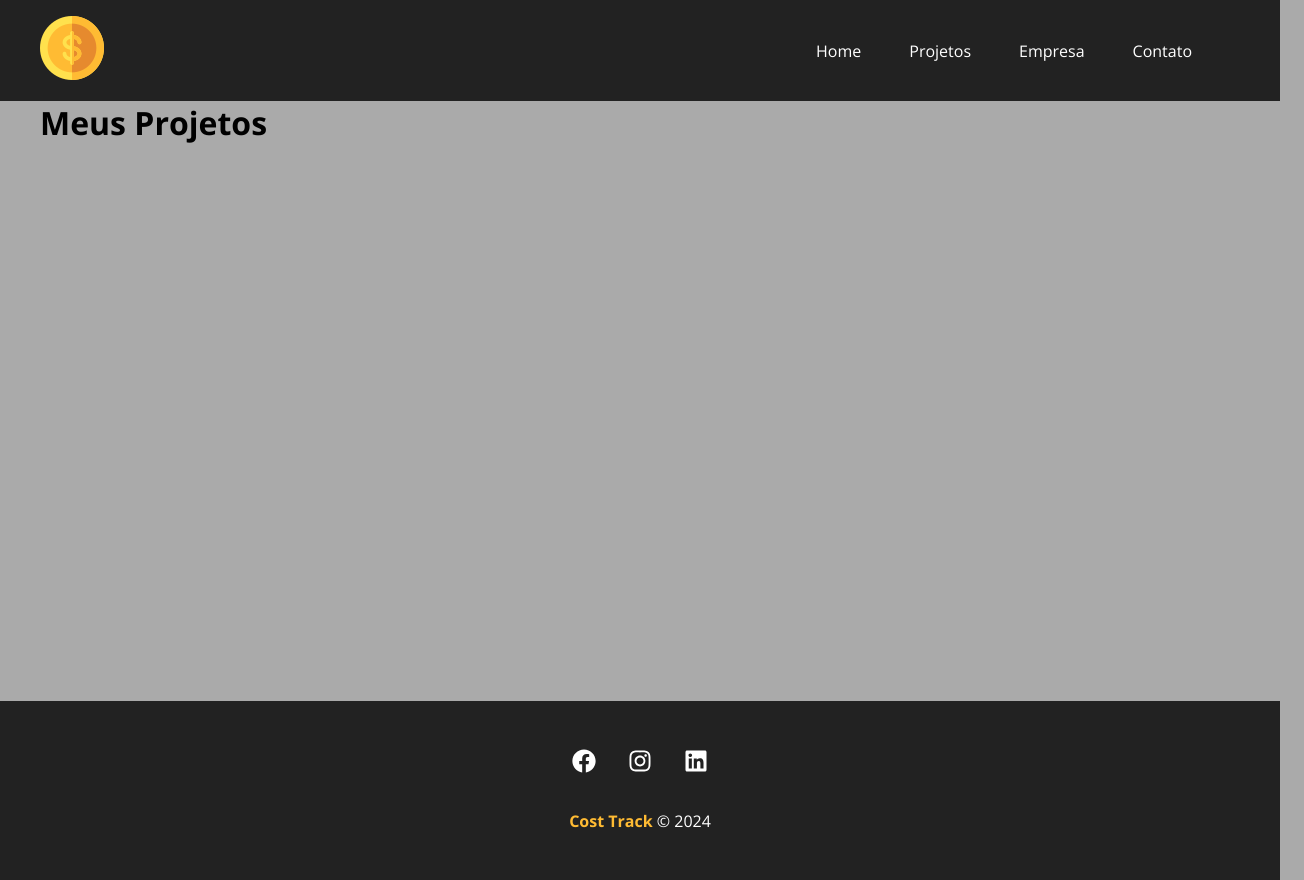
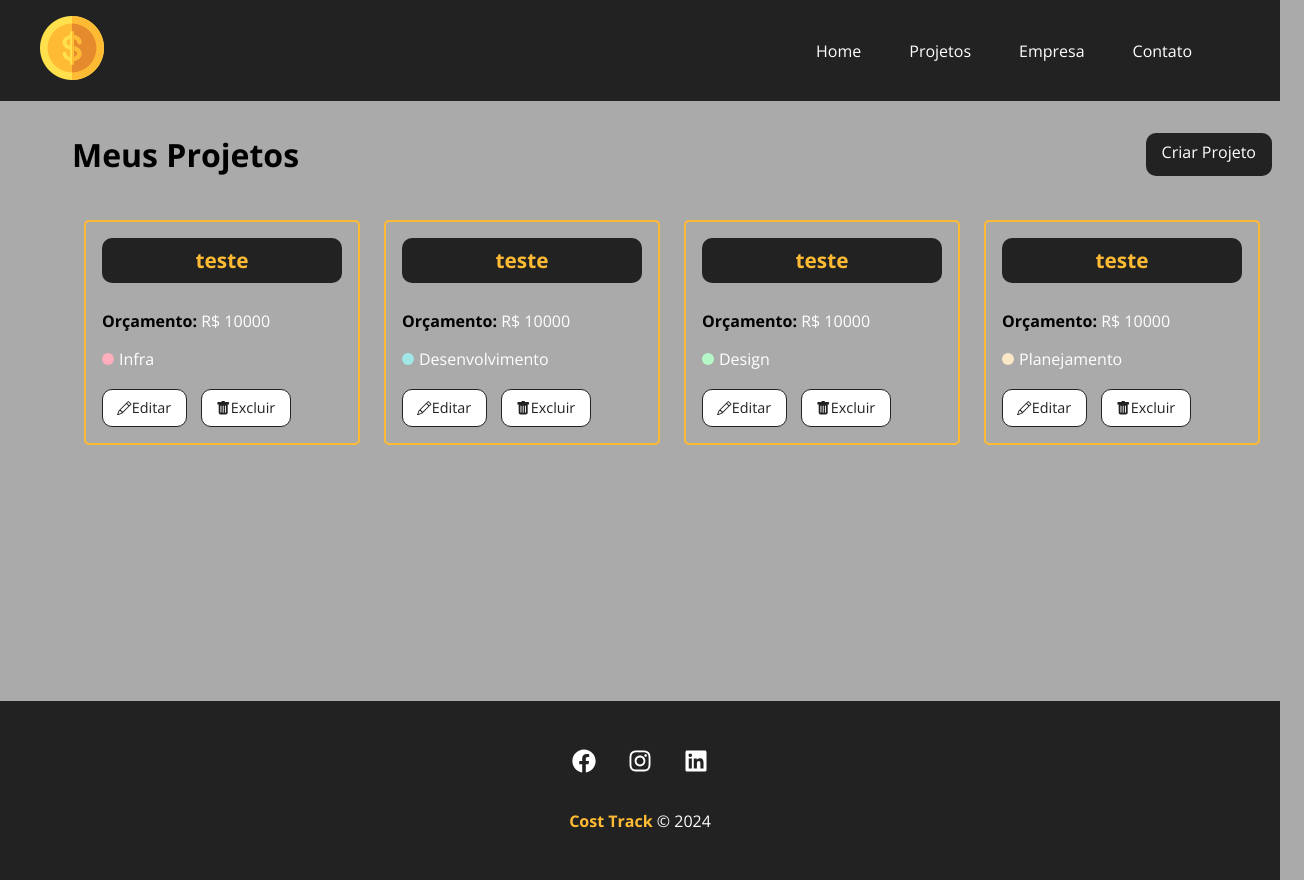
Before and after one commit to Matheus7p/CostTrack, a React (Create React App) app: page /projects in a window 1280 px wide. Shown: the whole page, 1304 px wide, since content can reach past the window. Built offline with nearby package versions, Linux system fonts and the light colour scheme; data requests are answered from the project's data file.

Commit message:
Rescue of projects from the API

```diff
--- a/db.json
+++ b/db.json
@@ -2,11 +2,44 @@
   "projects": [
     {
       "id": "c0e1",
-      "name": "sim",
-      "budget": "1234",
+      "name": "teste",
+      "budget": "10000",
       "category": {
         "id": "1",
         "name": "Infra"
+      },
+      "cost": 0,
+      "services": []
+    },
+    {
+      "id": "0f64",
+      "name": "teste",
+      "budget": "10000",
+      "category": {
+        "id": "2",
+        "name": "Desenvolvimento"
+      },
+      "cost": 0,
+      "services": []
+    },
+    {
+      "id": "3784",
+      "name": "teste",
+      "budget": "10000",
+      "category": {
+        "id": "3",
+        "name": "Design"
+      },
+      "cost": 0,
+      "services": []
+    },
+    {
+      "id": "4894",
+      "name": "teste",
+      "budget": "10000",
+      "category": {
+        "id": "4",
+        "name": "Planejamento"
       },
       "cost": 0,
       "services": []
--- a/src/components/layout/LinkButton/LinkButton.jsx
+++ b/src/components/layout/LinkButton/LinkButton.jsx
@@ -1,10 +1,13 @@
 import { Link } from 'react-router-dom'
 import styles from './LinkButton.module.css'
 
-export function LinkButton({to, text}) {
+function LinkButton({to, text}) {
     return (
         <Link className={styles.btn} to={to}>
             {text}
         </Link>
     )
 }
+
+
+export default LinkButton
--- a/src/components/pages/Home/Home.jsx
+++ b/src/components/pages/Home/Home.jsx
@@ -1,5 +1,5 @@
 import styles from './Home.module.css'
-import { LinkButton } from '../../layout/LinkButton/LinkButton'
+import LinkButton from '../../layout/LinkButton/LinkButton'
 import savings from '../../../Assets/savings.svg'
 
 
--- a/src/components/pages/Projects/Projects.jsx
+++ b/src/components/pages/Projects/Projects.jsx
@@ -1,23 +1,58 @@
 import styles from './Projects.module.css'
 import Message from '../../layout/Message/Message'
 import { useLocation } from 'react-router-dom'
+import Container from '../../layout/Container/Container'
+import LinkButton from '../../layout/LinkButton/LinkButton'
+import ProjectCard from '../../project/ProjectCard/ProjectCard'
+import { useState, useEffect } from 'react'
 
 function Projects() {
 
     const location = useLocation()
     let message = ''
-    if(location.state) {
+    if (location.state) {
         message = location.state.message
     }
 
+    const [projects, setProjects] = useState([])
+
+    useEffect(() => {
+        fetch('http://localhost:5000/projects', {
+            method: 'GET',
+            headers: {
+                'Content-Type': 'application/json',
+            },
+        }).then((resp) => resp.json())
+            .then((data) => {
+                console.log(data)
+                setProjects(data)
+            })
+            .catch((err) => console.log(err))
+    }, [])
+
     return (
-        <div>
-            <h1>
-                Meus Projetos
-            </h1>
+        <div className={styles.projectContainer}>
+            <div className={styles.titleContainer}>
+                <h1>
+                    Meus Projetos
+                </h1>
+                <LinkButton to='/newProject' text='Criar Projeto' />
+            </div>
             {message &&
                 <Message msg={message} type='sucess' />
             }
+            <Container customClass='start'>
+                {projects.length > 0 &&
+                projects.map((project) =>(
+                    <ProjectCard
+                    name={project.name}
+                    id={project.id}
+                    budget={project.budget}
+                    category={project.category.name}
+                    key={project.id}
+                    />
+                ))}
+            </Container>
         </div>
     )
 }
--- a/src/components/pages/Projects/Projects.module.css
+++ b/src/components/pages/Projects/Projects.module.css
@@ -0,0 +1,9 @@
+.projectContainer{
+    padding: 2em;
+}
+
+.titleContainer{
+    display: flex;
+    justify-content: space-between;
+     margin-bottom: 2em;
+}
--- /dev/null
+++ b/src/components/project/ProjectCard/ProjectCard.jsx
@@ -0,0 +1,24 @@
+import styles from './ProjectCard.module.css'
+import { Link } from 'react-router-dom'
+import { BsPencil, BsFillTrashFill } from 'react-icons/bs'
+export default function ProjectCard ( {id, name, budget, category, handleRemove}) {
+    return (
+        <div className={styles.projectCard}>
+            <h4>{name}</h4>
+            <p>
+                <span>Orçamento:</span> R$ {budget}
+            </p>
+            <p className={styles.categoryText}>
+                <span className={`${styles[category.toLowerCase()]}`}></span> {category}
+            </p>
+            <div className={styles.projectCardActions}>
+            <Link to="/">
+                <BsPencil />Editar
+            </Link>
+                <button>
+                    <BsFillTrashFill /> Excluir
+                </button>
+            </div>
+        </div>
+    )
+}
--- /dev/null
+++ b/src/components/project/ProjectCard/ProjectCard.module.css
@@ -0,0 +1,102 @@
+.projectCard{
+    padding: 1em;
+    border: 2px solid #ffbb33;
+    border-radius: 5px;
+    width: 23%;
+    margin: 1%;
+    transition: 0.5s;
+}
+
+.projectCard:hover{
+    transform: scale(1.1);
+    border-radius: 20px;
+}
+
+.projectCard h4{
+    background-color: #222;
+    color: #FFBB33;
+    padding: .4em;
+    margin-bottom: 1.3em;
+    font-size: 1.3em;
+    border-radius: 10px;
+    text-align: center;
+}
+
+.projectCard p{
+    color: white;
+    margin-bottom: 1em;
+}
+
+.projectCard p span{
+    font-weight: bold;
+    color: black;
+}
+
+.categoryText {
+    display: flex;
+    align-items: center;
+}
+
+.categoryText span{
+    display: block;
+    width: 12px;
+    height: 12px;
+    border-radius: 50%;
+    background-color: #ccc;
+    margin-right: 5px;
+}
+
+.categoryText .infra{
+    background-color: #ffaebc;
+}
+
+.categoryText .desenvolvimento{
+    background-color: #a0e7e5;
+}
+
+.categoryText .design {
+    background-color: #b4f8c8;
+}
+
+.categoryText .planejamento{
+    background-color: #fbe7c6;
+}
+
+.projectCardActions{
+    margin-top: 1.2em;
+    display: flex;
+    align-items: center;
+}
+
+.projectCardActions a,
+.projectCardActions button{
+    text-decoration: none;
+    border: none;
+    background-color: #fff;
+    color: #222;
+    font-size: .9em;
+    padding: .6em 1em;
+    cursor: pointer;
+    margin-right: 1em;
+    border: 1px solid #222;
+    display: flex;
+    align-items: center;
+    justify-content: center;
+    transition: 1s;
+    border-radius: 10px;
+}
+
+
+
+
+.projectCardActions a:hover,
+.projectCardActions button:hover{
+    transform: scale(1.1);
+    background-color: #222;
+    color: #ffbb33;
+    border-radius: 20px;
+}
+
+.projectCardActions .svg{
+    margin-right: .5em;
+}
```
